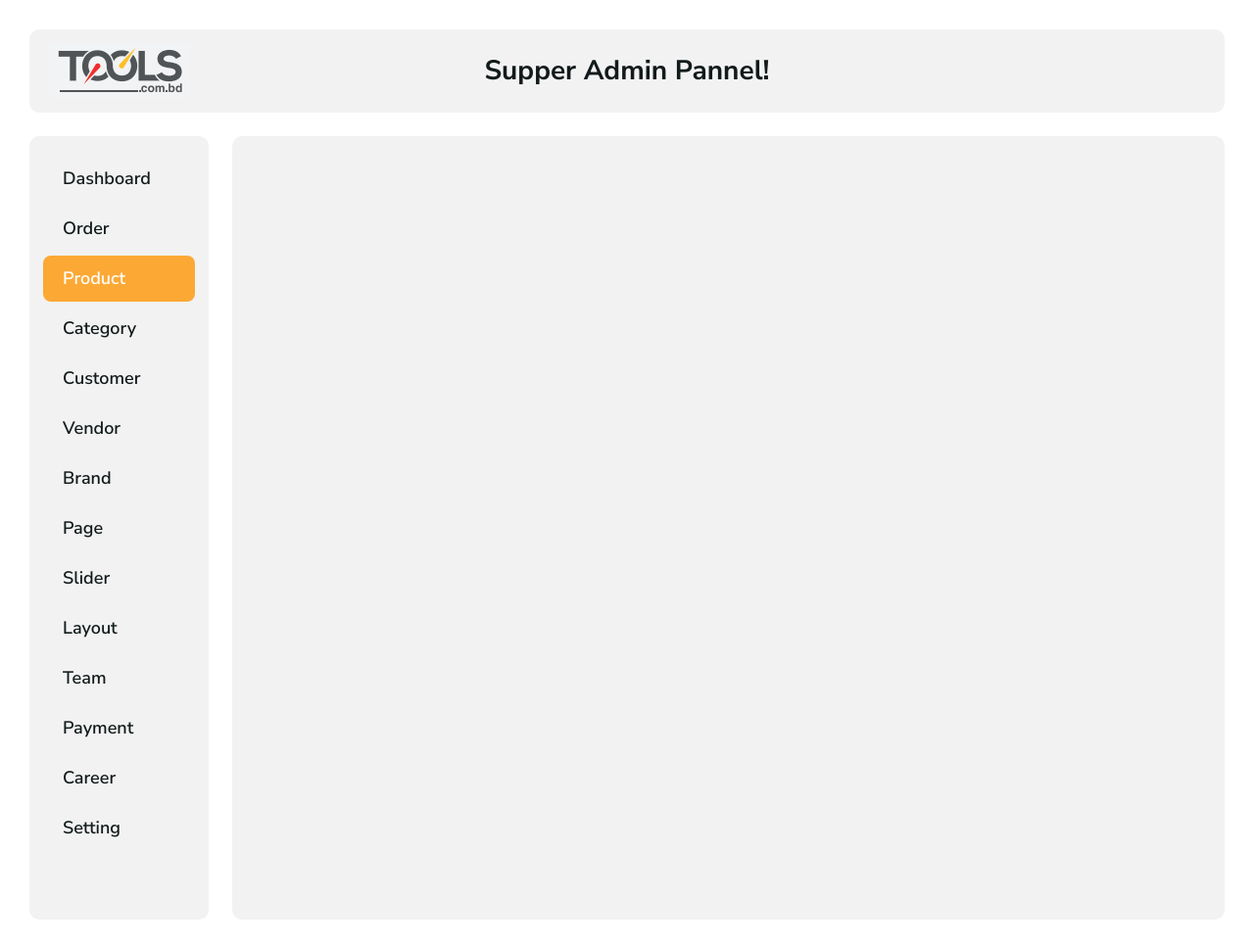
After one commit to nahidraj/tools_ecommerce, a PHP site: page /dashboard-order.php in a window 1280 px wide. The commit adds this page. Shown: the whole page at 98% size. Run offline with PHP 8.4, Linux system fonts and the light colour scheme.

Commit message:
starting design dashboard order page

```diff
--- /dev/null
+++ b/dashboard-layout/header.php
@@ -0,0 +1,21 @@
+<div class="dashboard_top_header">
+    <div class="row">
+      <div class="col-lg-4 align-self-center">
+        <div class="dashboard_logo">
+          <a href="dashboard.php">
+            <img src="images/logo.png" alt="logo">
+          </a>
+        </div>
+      </div>
+      <div class="col-lg-4 align-self-center">
+        <div class="dashboard_title text-center">
+          <h3>Supper Admin Pannel!</h3>
+        </div>
+      </div>
+      <div class="col-lg-4 align-self-center">
+        <div class="profile_widget">
+
+        </div>
+      </div>
+    </div>
+  </div>
--- /dev/null
+++ b/dashboard-layout/sidebar.php
@@ -0,0 +1,20 @@
+  <!-- this is dashboard left menu -->
+  <div class="dashboard_left_menu">
+    <ul class="list-unstyled">
+      <!-- use this active class in li for active menu -->
+      <li><a href="#">Dashboard</a></li>
+      <li><a href="#">Order</a></li>
+      <li class="active"><a href="#">Product</a></li>
+      <li><a href="#">Category</a></li>
+      <li><a href="#">Customer</a></li>
+      <li><a href="#">Vendor</a></li>
+      <li><a href="#">Brand</a></li>
+      <li><a href="#">Page</a></li>
+      <li><a href="#">Slider</a></li>
+      <li><a href="#">Layout</a></li>
+      <li><a href="#">Team</a></li>
+      <li><a href="#">Payment</a></li>
+      <li><a href="#">Career</a></li>
+      <li><a href="#">Setting</a></li>
+    </ul>
+  </div>
--- /dev/null
+++ b/dashboard-order.php
@@ -0,0 +1,33 @@
+<?php
+include("website-layout/header.php");
+?>
+
+<section class="dashboard">
+  <!-- this is dashboard topbar -->
+  <?php
+  include("dashboard-layout/header.php")
+  ?>
+  <!-- this is dashboard main -->
+  <div class="dashboard_main_widget">
+    <div class="row">
+      <!-- this is dashboard sidebar menu -->
+      <div class="col-lg-2">
+        <?php
+        include("dashboard-layout/sidebar.php")
+        ?>
+      </div>
+      <!-- this is dashboard main content -->
+      <div class="col-lg-10">
+        <!-- this is dashboard content -->
+        <div class="dashboard_main_content">
+
+        </div>
+      </div>
+    </div>
+  </div>
+</section>
+
+
+<?php
+include("website-layout/footer.php");
+?>
```
Also changed, not shown: dashboard.php (+11 -43 lines), website-layout/footer.php (renamed from inc/footer.php), website-layout/header.php (renamed from inc/header.php).
